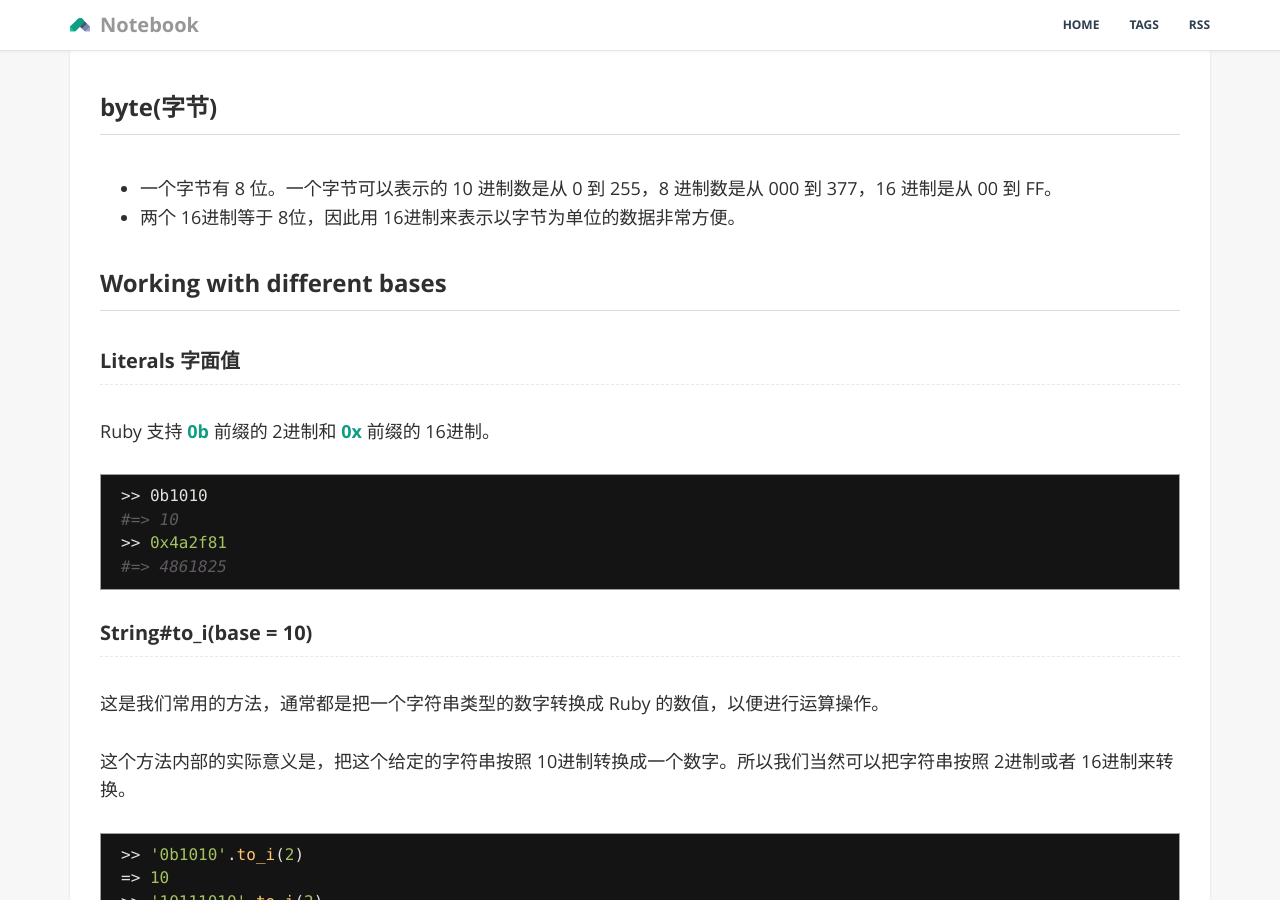
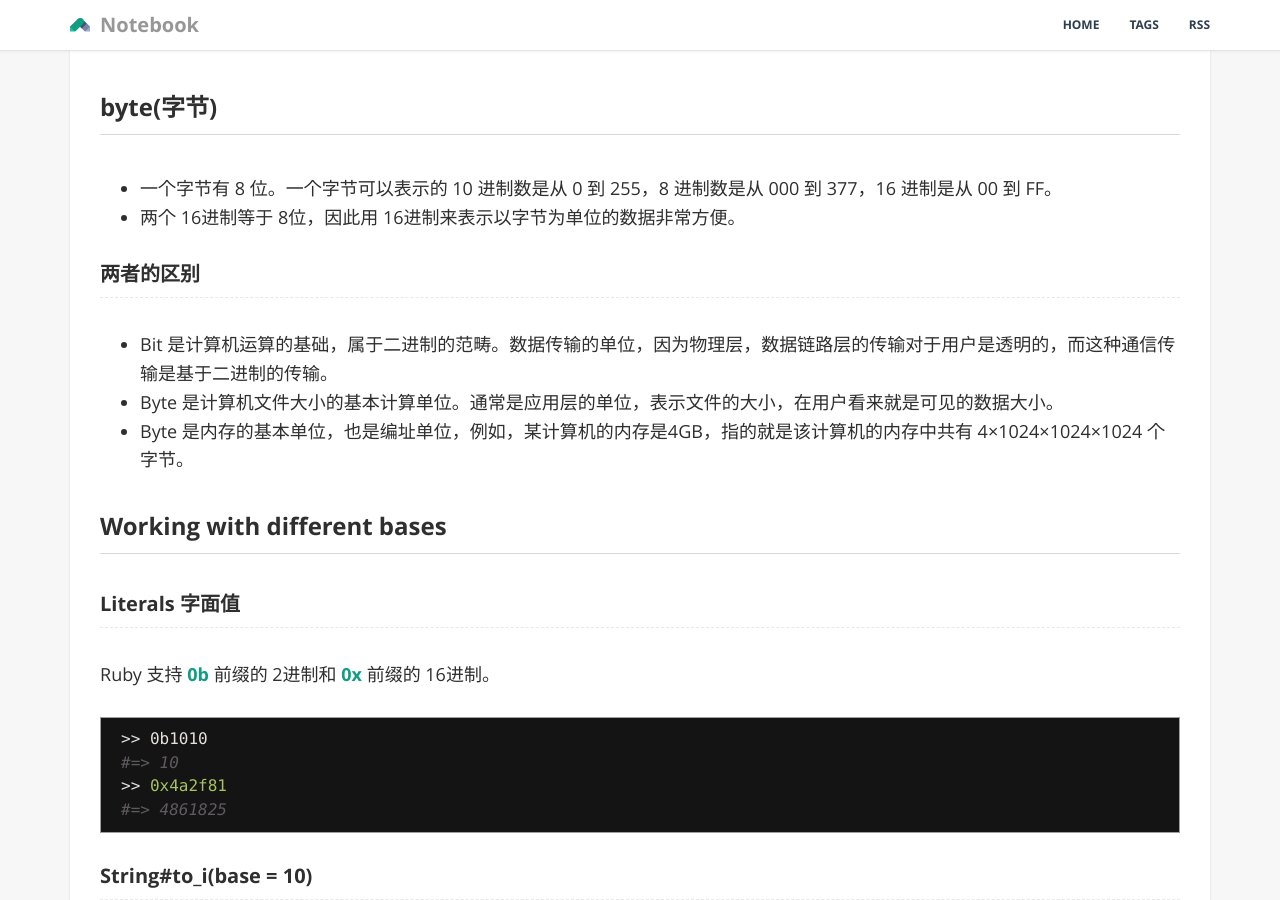
Before and after one commit to GiaoGiaoCat/GiaoGiaoCat.github.io, a Jekyll site: the page built from _posts/201409/2014-09-30-Bits-and-Bytes-in-Ruby.md, in a window 1280 px wide and 900 px high, scrolled down 439 px. Built offline with Jekyll 4.4.1, drawn with Linux system fonts in a browser that asks for light colours.

Commit message:
学习了

```diff
--- a/_posts/201409/2014-09-30-Bits-and-Bytes-in-Ruby.md
+++ b/_posts/201409/2014-09-30-Bits-and-Bytes-in-Ruby.md
@@ -20,6 +20,12 @@ author: "Victor"
 
 * 一个字节有 8 位。一个字节可以表示的 10 进制数是从 0 到 255，8 进制数是从 000 到 377，16 进制是从 00 到 FF。
 * 两个 16进制等于 8位，因此用 16进制来表示以字节为单位的数据非常方便。
+
+### 两者的区别
+
+* Bit 是计算机运算的基础，属于二进制的范畴。数据传输的单位，因为物理层，数据链路层的传输对于用户是透明的，而这种通信传输是基于二进制的传输。
+* Byte 是计算机文件大小的基本计算单位。通常是应用层的单位，表示文件的大小，在用户看来就是可见的数据大小。
+* Byte 是内存的基本单位，也是编址单位，例如，某计算机的内存是4GB，指的就是该计算机的内存中共有 4×1024×1024×1024 个字节。
 
 ## Working with different bases
 
```
